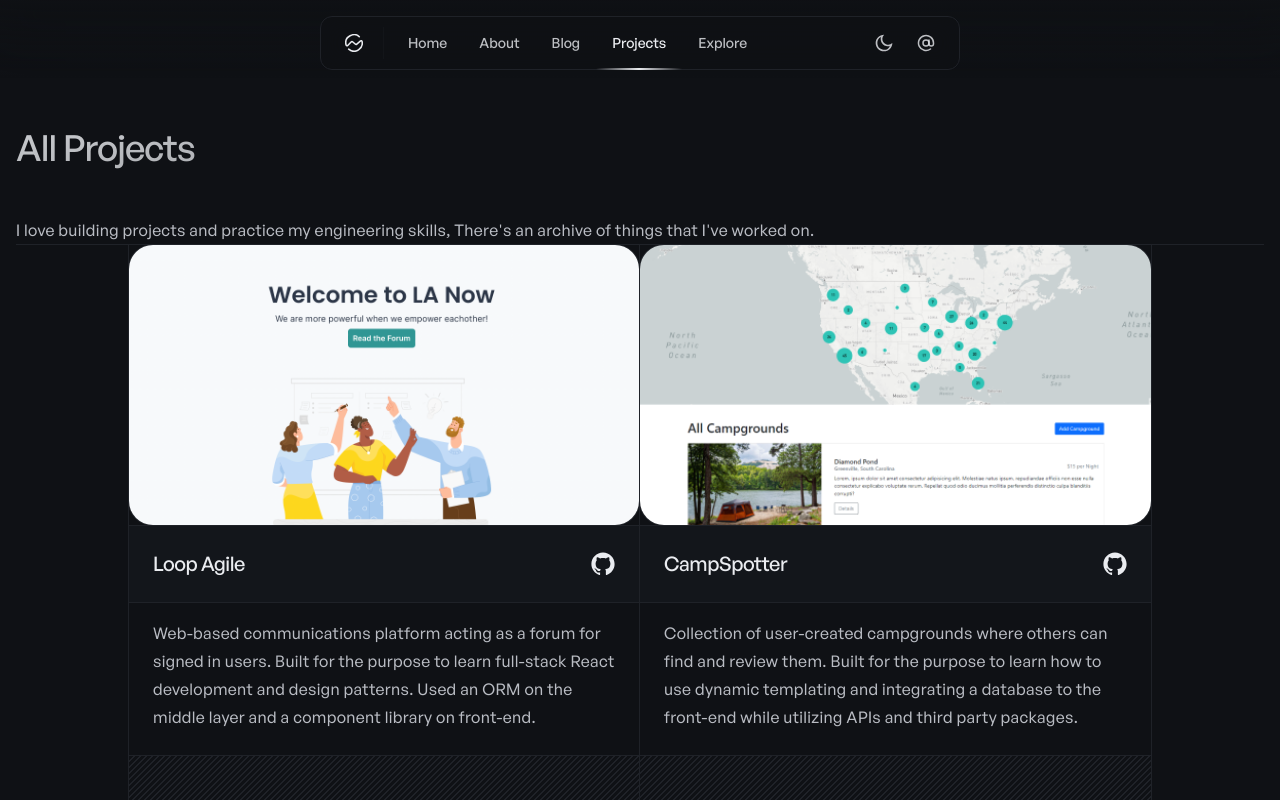
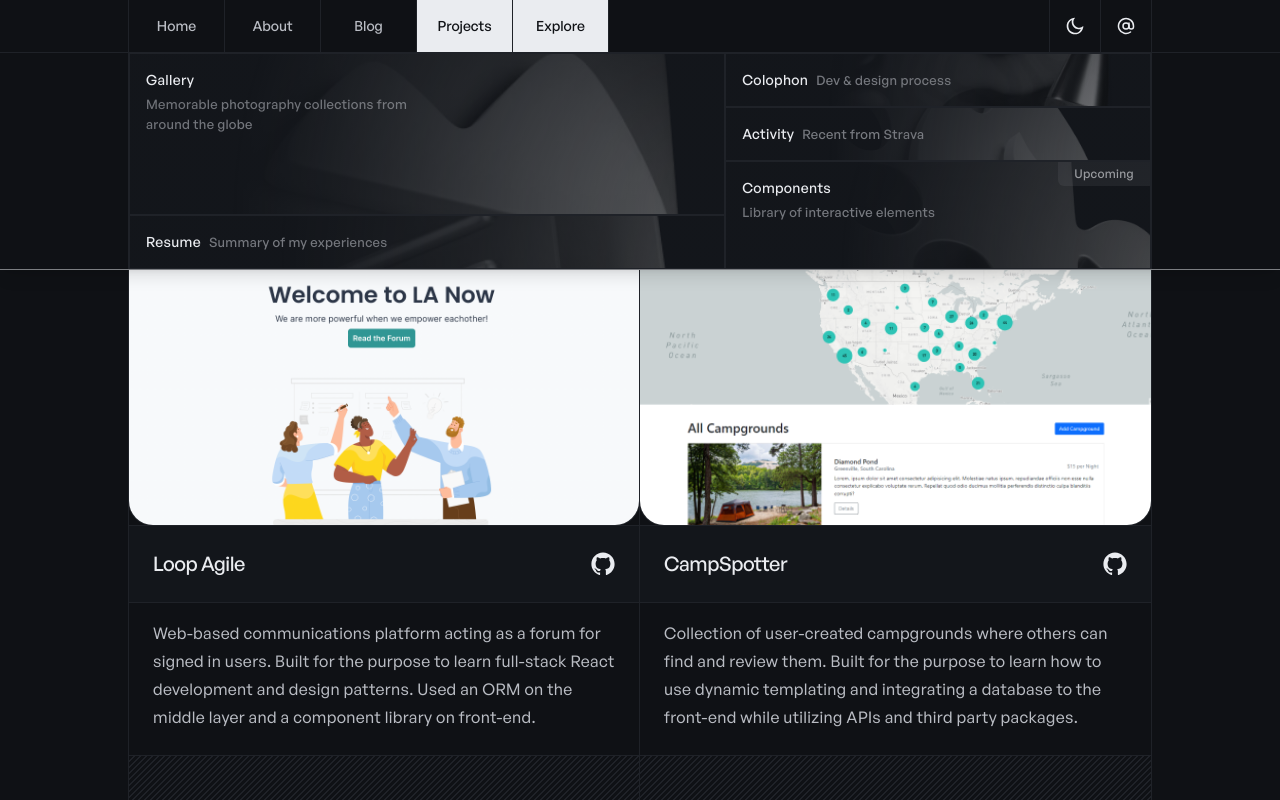
Before and after one commit to simstrom/snystrom.com, a Next.js app: page /projects in a window 1280 px wide. Both pictures are taken after a click on the button "Explore". Shown: the top 800 px of the page. Built offline with nearby package versions, Linux system fonts and the light colour scheme.

Commit message:
updated navmenu UI

```diff
--- a/components/navbar.tsx
+++ b/components/navbar.tsx
@@ -1,6 +1,6 @@
 'use client';
 
-import { IconAt, IconCheck, IconCopy, IconEmail, IconMenu, Logo } from '@/lib/icons';
+import { IconAt, IconCheck, IconCopy, IconEmail, IconMenu } from '@/lib/icons';
 import { cn } from '@/lib/utils';
 import Link from 'next/link';
 import { usePathname } from 'next/navigation';
@@ -31,78 +31,56 @@ export default function Navbar({ className }: { className?: string }) {
 		<header
 			role="menubar"
 			className={cn(
-				'navbar py-2 sm:pt-4 px-3 flex flex-col w-screen max-h-screen items-center fixed top-0 left-0 z-[99] dark:bg-gradient-to-b from-background/50 to-transparent',
-				'before:absolute before:top-0 before:h-screen before:w-full before:bg-transparent before:invisible before-backdrop-blur-none before:transition-all before:duration-300',
-				(openMobile || openDropdown) &&
-					'before:visible before:backdrop-blur-md before:bg-foreground/10 dark:before:bg-background/50',
-				openMobile && 'sm:before:hidden',
+				'navbar flex flex-col w-full max-h-screen items-center fixed top-0 left-0 z-[99] shadow-lg',
+				// 'before:absolute before:top-0 before:h-screen before:w-full before:bg-transparent before:invisible before-backdrop-blur-none before:transition-all',
+				// (openMobile || openDropdown) &&
+				// 	'before:visible before:backdrop-blur-md before:bg-foreground/10 dark:before:bg-background/50',
+				// openMobile && 'sm:before:hidden',
 				className
 			)}
 		>
-			<div
-				className="h-10 w-full blur-xl absolute top-0 dark:bg-gradient-to-b from-background/50 to-transparent opacity-50"
-				aria-hidden="true"
-			/>
 			<nav
 				onMouseLeave={() => setOpenDropdown(null)}
 				aria-label="Main navigation"
 				className={cn(
-					'flex flex-col gap-y-2 justify-center w-full sm:max-w-screen-sm max-h-screen border rounded-xl px-4 py-2 sm:py-1 backdrop-blur-md bg-background/80'
+					'flex flex-col justify-center items-center w-full mx-auto max-h-screen border-b border-foreground dark:border-foreground/50 bg-background'
 				)}
 			>
-				<div className="flex items-center w-full">
-					<Link
-						href="/"
-						aria-label="Home"
-						className="p-2 rounded-md hover:text-foreground hover:bg-foreground-secondary/10 dark:hover:bg-foreground/10 transition-colors"
-					>
-						<Logo width={18} height={18} aria-label="Logo" />
-					</Link>
-
-					<div className="hidden sm:block h-8 border-l ml-3 border-border/10 dark:border-border/30"></div>
-
-					<div className="mx-2 flex w-fit h-full items-center text-foreground/80 text-sm font-medium tracking-normal">
+				<div className="flex items-center w-full max-w-screen-lg border-x">
+					<div className="flex w-full h-full items-center text-foreground-secondary text-sm font-medium tracking-normal">
 						{navItems.navigationLinks.map((navItem, idx) => (
 							<Link
 								key={`navItem-${idx}`}
 								href={navItem.path}
 								onMouseOver={() => setOpenDropdown(null)}
 								className={cn(
-									'hidden sm:block relative px-4 py-3 rounded-lg hover:text-foreground transition-colors',
-									`/${currentPath.split('/')[1]}` == navItem.path && 'text-foreground'
+									'hidden sm:block text-center w-24 relative px-4 py-4 border-r hover:text-background hover:bg-foreground transition-colors',
+									`/${currentPath.split('/')[1]}` == navItem.path && 'text-background bg-foreground'
 								)}
 							>
 								{navItem.name}
-								{`/${currentPath.split('/')[1]}` == navItem.path && (
-									<div
-										className={cn(
-											'h-0.5 absolute -bottom-[5px] left-0 right-0 bg-gradient-to-r from-transparent via-foreground to-transparent transition-opacity',
-											openDropdown && 'opacity-0'
-										)}
-									/>
-								)}
 							</Link>
 						))}
 						<button
 							onMouseOver={() => setOpenDropdown('explore')}
 							onClick={() => handleDropdownToggle('explore')}
 							className={cn(
-								'hidden sm:block relative px-4 py-3 rounded-lg hover:text-foreground transition-colors',
-								openDropdown === 'explore' && 'text-foreground'
+								'hidden sm:block text-center w-24 relative px-4 py-4 border-r hover:text-background hover:bg-foreground transition-colors',
+								openDropdown === 'explore' && 'text-background bg-foreground'
 							)}
 						>
 							Explore
 						</button>
 					</div>
 
-					<div className="ml-auto flex gap-x-2" onMouseOver={() => setOpenDropdown(null)}>
+					<div className="ml-auto flex" onMouseOver={() => setOpenDropdown(null)}>
 						<Tooltip message="Theme">
-							<ThemeSwitcher />
+							<ThemeSwitcher className="px-4 py-4 h-[52px] hover:text-background hover:bg-foreground transition-colors border-x" />
 						</Tooltip>
 						<Tooltip message="Contact" className="hidden sm:flex">
 							<Modal
 								trigger={<IconAt width={18} height={18} />}
-								triggerClassName="p-2 rounded-md text-foreground/80 hover:text-foreground hover:bg-foreground-secondary/10 dark:hover:bg-foreground/10 transition-colors"
+								triggerClassName="px-4 py-4 h-[52px] hover:text-background hover:bg-foreground transition-colors"
 								className="flex flex-col items-center gap-2"
 							>
 								{ContactModalContent}
@@ -115,7 +93,7 @@ export default function Navbar({ className }: { className?: string }) {
 							aria-controls="sliding-menu"
 							aria-label={openMobile ? 'Close menu' : 'Open menu'}
 							className={cn(
-								'sm:hidden p-2 rounded-md text-foreground/80 transition-colors',
+								'sm:hidden p-2 rounded-md text-foreground-secondary transition-colors',
 								'hover:text-foreground hover:bg-foreground-secondary/10 dark:hover:bg-foreground/10',
 								openMobile && 'bg-foreground-secondary/10  dark:bg-foreground/10 text-foreground'
 							)}
@@ -135,7 +113,7 @@ export default function Navbar({ className }: { className?: string }) {
 									title={item.name}
 									description={item.description}
 									href={item.path}
-									imageSrc={item.image}
+									imageSrc={item.image ?? ''}
 									colSpan={item.colSpan}
 									rowSpan={item.rowSpan}
 									translateX={item.translateX}
@@ -157,19 +135,16 @@ export default function Navbar({ className }: { className?: string }) {
 }
 
 export const ContactModalContent = (
-	<>
-		<div className="p-2 rounded-lg bg-brand shadow-sm">
-			<Logo width={32} height={32} className="text-foreground-inverse dark:text-foreground" />
-		</div>
-		<div className="mt-2 text-center">
-			<h3 className="text-xl mb-1">Get in touch</h3>
-			<p className="text-foreground/80 px-4">
+	<div className="flex flex-col">
+		<div className="pt-8 pb-6 px-6 sm:px-8">
+			<h3 className="text-3xl mb-2">Get in touch</h3>
+			<p className="text-foreground-secondary">
 				Design engineer with 4+ years of experience in crafting applications, interfaces and
 				experiences.
 			</p>
 		</div>
-		<div className="flex items-center w-full gap-2 mt-6">
-			<div className="flex flex-col grow text-foreground py-3 px-4 text-[15px] bg-background border rounded-lg">
+		<div className="flex items-center w-full border-y">
+			<div className="flex flex-col grow text-foreground border-r py-3 px-6 sm:px-8 text-[15px] bg-background">
 				<div className="flex items-center gap-x-2 text-[13px] text-foreground-secondary">
 					<IconEmail width={15} height={15} />
 					Email
@@ -181,23 +156,23 @@ export const ContactModalContent = (
 				successMessage={<IconCheck width={28} height={28} />}
 				hiddenClassName="left-auto bottom-auto"
 				variant="grow"
-				className="relative h-full flex items-center justify-center bg-brand/80 text-foreground-inverse dark:text-foreground px-4 sm:px-6 rounded-lg transition-colors duration-200 hover:bg-brand/70 hover:text-foreground-inverse dark:hover:text-foreground"
+				className="relative h-full flex items-center justify-center px-6 bg-background text-foreground transition-colors hover:text-background hover:bg-foreground"
 			>
 				<IconCopy width={20} height={20} />
 			</Copy>
 		</div>
-		<div className="flex items-center gap-4 mt-6 text-foreground-secondary">
+		<div className="mt-auto flex items-center justify-center gap-4 py-4 text-foreground-secondary">
 			{navItems.socialLinks.map((link) => (
 				<a
 					key={link.name}
 					href={link.path}
 					target="_blank"
 					rel="noopener noreferrer"
-					className="hover:text-foreground transition-colors p-2 rounded-sm"
+					className="bg-background hover:text-background hover:bg-foreground rounded-xl transition-colors p-2"
 				>
 					{link.icon}
 				</a>
 			))}
 		</div>
-	</>
+	</div>
 );
--- a/components/ui/menuItem.tsx
+++ b/components/ui/menuItem.tsx
@@ -26,7 +26,7 @@ const MenuItem: React.FC<MenuItemProps> = ({
 			target={isExternalLink ? '_blank' : ''}
 			rel={isExternalLink ? 'noopener noreferrer' : ''}
 			className={cn(
-				'w-fit text-xl tracking-normal px-2 py-1 font-medium dark:font-[450] text-foreground/80 dark:text-foreground/90',
+				'w-fit text-xl tracking-normal px-2 py-1 font-medium dark:font-[450] text-foreground-secondary',
 				isCurrentPath &&
 					'text-black dark:text-white dark:font-medium underline underline-offset-4 decoration-2 decoration-foreground/30'
 			)}
--- a/components/ui/mobileMenu.tsx
+++ b/components/ui/mobileMenu.tsx
@@ -103,7 +103,7 @@ export default function MobileMenu({ currentPath, isOpen, setIsOpen, className }
 							href={navItem.path}
 							target="_blank"
 							rel="noopener noreferrer"
-							className="p-2 text-foreground/90"
+							className="p-2 text-foreground-secondary"
 						>
 							{navItem.icon}
 						</a>
--- a/components/ui/navDropdown.tsx
+++ b/components/ui/navDropdown.tsx
@@ -24,15 +24,14 @@ export const NavDropdown = ({ isOpen, onClose, children, className }: NavDropdow
 			exit={{ height: 0 }}
 			transition={{ duration: 0.2, ease: 'easeInOut' }}
 			aria-expanded={isOpen}
-			role="menu"
 			aria-label="Dropdown"
-			className="overflow-hidden"
+			className="overflow-hidden w-full border-t"
 			onMouseLeave={onClose}
 		>
 			<div
 				ref={focusRef}
 				tabIndex={-1}
-				className="pb-2 w-full grid grid-cols-12 auto-rows-fr gap-2 outline-none"
+				className="w-full max-w-screen-lg mx-auto grid grid-cols-12 auto-rows-fr border-x outline-none"
 			>
 				{children}
 			</div>
@@ -71,9 +70,9 @@ export const NavDropDownCard = ({
 			href={href}
 			onClick={!href ? undefined : onClose}
 			className={cn(
-				'relative flex flex-col overflow-hidden text-sm font-medium text-foreground p-4 rounded-xl',
-				'bg-background-secondary dark:bg-background-tertiary',
-				'dark:hover:bg-[#181a20] transition-colors duration-300 group',
+				'relative flex flex-col overflow-hidden text-sm font-medium text-foreground p-4 border',
+				'bg-background-secondary',
+				'dark:hover:bg-[#181a20] transition-colors group',
 				className
 			)}
 			style={{
@@ -86,7 +85,7 @@ export const NavDropDownCard = ({
 				{description && (
 					<span
 						className={cn(
-							'font-[450] text-[13px] text-foreground-secondary',
+							'text-[13px] text-foreground-secondary',
 							rowSpan == 1 ? 'truncate' : 'mt-1',
 							colSpan >= 6 && rowSpan > 1 && 'w-1/2'
 						)}
@@ -94,21 +93,22 @@ export const NavDropDownCard = ({
 						{description}
 					</span>
 				)}
-				{rowSpan >= 2 && (
-					<div className="mt-auto -mb-1 -ml-1 text-xs px-4 py-1 bg-foreground-secondary/5 dark:bg-foreground/10 rounded-full w-fit">
-						{!href ? 'Upcoming' : 'Visit'}
+				{!href && (
+					<div className="absolute top-0 right-0 text-xs rounded-bl-md px-4 py-1 bg-foreground/10 z-10 w-fit">
+						Upcoming
 					</div>
 				)}
 			</div>
+			{imageSrc && (
 				<Image
 					fill
-				sizes="360px"
+					sizes="200px"
 					loading="lazy"
 					src={imageSrc}
 					alt={imageAlt}
 					className={cn(
-					'absolute w-full inset-0 rounded-xl object-cover object-left grayscale',
-					'group-hover:grayscale-0 transition duration-300'
+						'absolute inset-0 object-cover object-right grayscale',
+						'group-hover:grayscale-0 transition'
 					)}
 					style={{
 						transform: `translateX(${translateX}px)`,
@@ -118,11 +118,12 @@ export const NavDropDownCard = ({
 							'radial-gradient(circle at 100% 100%, rgba(255, 255, 255, 1) -50%, transparent 80%)',
 					}}
 				/>
+			)}
 			<div
-				className="z-10 absolute inset-0 rounded-xl pointer-events-none transition-opacity duration-300 opacity-50 group-hover:opacity-0"
+				className="z-10 absolute inset-0 pointer-events-none transition-opacity opacity-50 group-hover:opacity-0"
 				style={{
 					background:
-						'linear-gradient(to bottom right, hsl(var(--background-tertiary)) 0%, rgba(0,0,0,0) 200%)',
+						'linear-gradient(to bottom right, hsl(var(--background-secondary)) 0%, rgba(0,0,0,0) 200%)',
 				}}
 			/>
 		</Component>
--- a/components/ui/themeSwitcher.tsx
+++ b/components/ui/themeSwitcher.tsx
@@ -23,10 +23,7 @@ export default function ThemeSwitcher({ className }: { className?: string }) {
 					animate={{ opacity: 1 }}
 					transition={{ duration: 0.2 }}
 					onClick={() => setTheme(theme === 'dark' ? 'light' : 'dark')}
-					className={cn(
-						'p-2 rounded-md overflow-hidden text-foreground/80 hover:text-foreground hover:bg-foreground-secondary/10 dark:hover:bg-foreground/10 transition-colors',
-						className
-					)}
+					className={cn('overflow-hidden', className)}
 					aria-label={theme === 'dark' ? 'Change to light mode' : 'Change to dark mode'}
 				>
 					<div className="relative h-[18px] w-[18px] flex items-center justify-center">
--- a/components/ui/tooltip.tsx
+++ b/components/ui/tooltip.tsx
@@ -66,13 +66,13 @@ export const Tooltip = ({ message, children, origin = 'bottom', className }: Too
 						)}
 					>
 						{origin === 'bottom' && (
-							<div className="-mt-2 translate-y-1.5 w-3 h-3 rotate-45 bg-background-tertiary border-t border-l z-20" />
+							<div className="-mt-2 translate-y-1.5 w-3 h-3 rotate-45 bg-background-secondary border-t border-l z-20" />
 						)}
-						<span className="relative z-10 px-3 py-2 text-xs leading-none text-foreground whitespace-no-wrap bg-background-tertiary shadow-sm border rounded-lg">
+						<span className="relative z-10 px-3 py-2 text-xs leading-none text-foreground whitespace-no-wrap bg-background-secondary shadow-sm border rounded-lg">
 							{message}
 						</span>
 						{origin === 'top' && (
-							<div className="-mt-1.5 w-3 h-3 rotate-45 bg-background-tertiary border-b border-r z-20" />
+							<div className="-mt-1.5 w-3 h-3 rotate-45 bg-background-secondary border-b border-r z-20" />
 						)}
 					</motion.div>
 				)}
```
Lines whose indentation alone changed are shown as unchanged.
